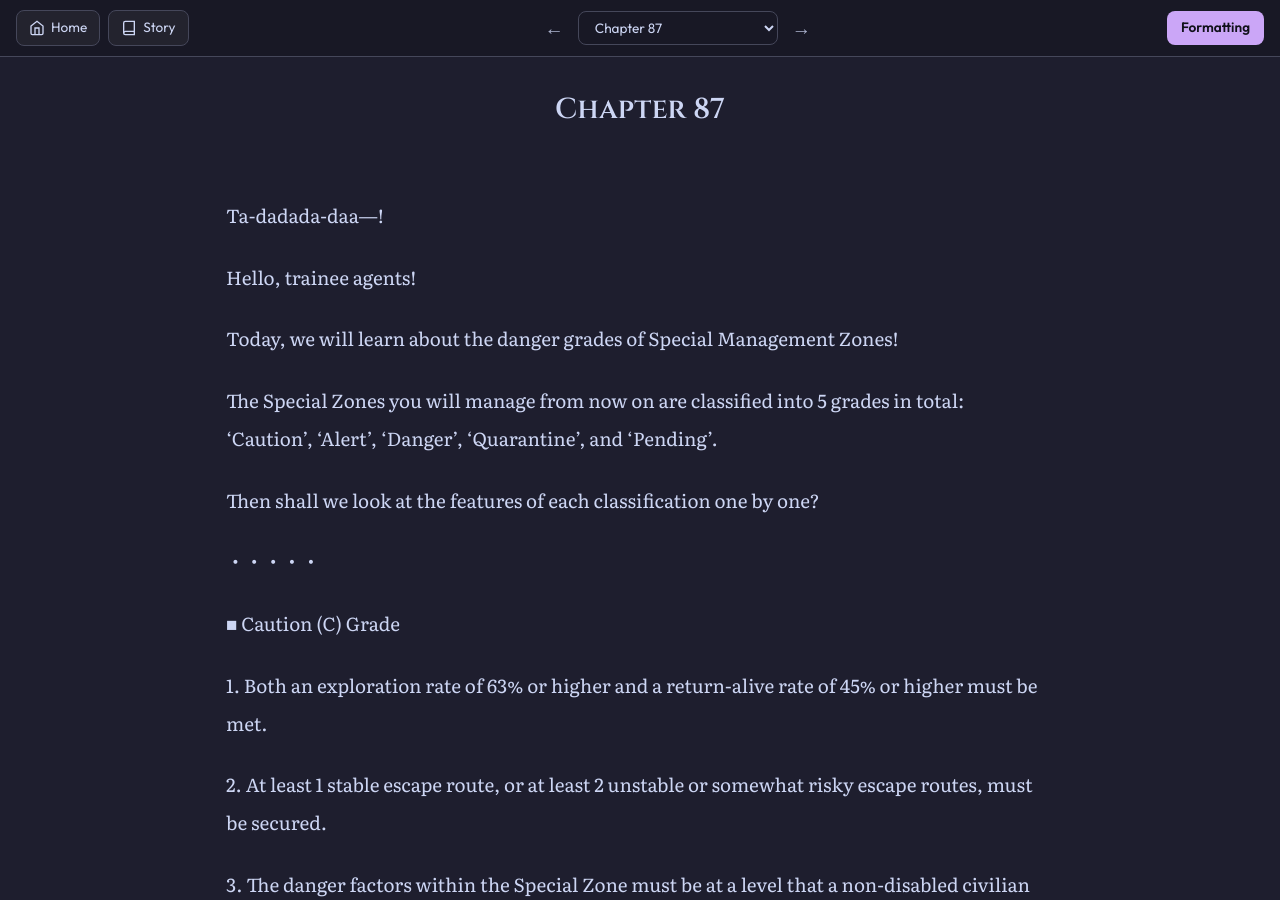
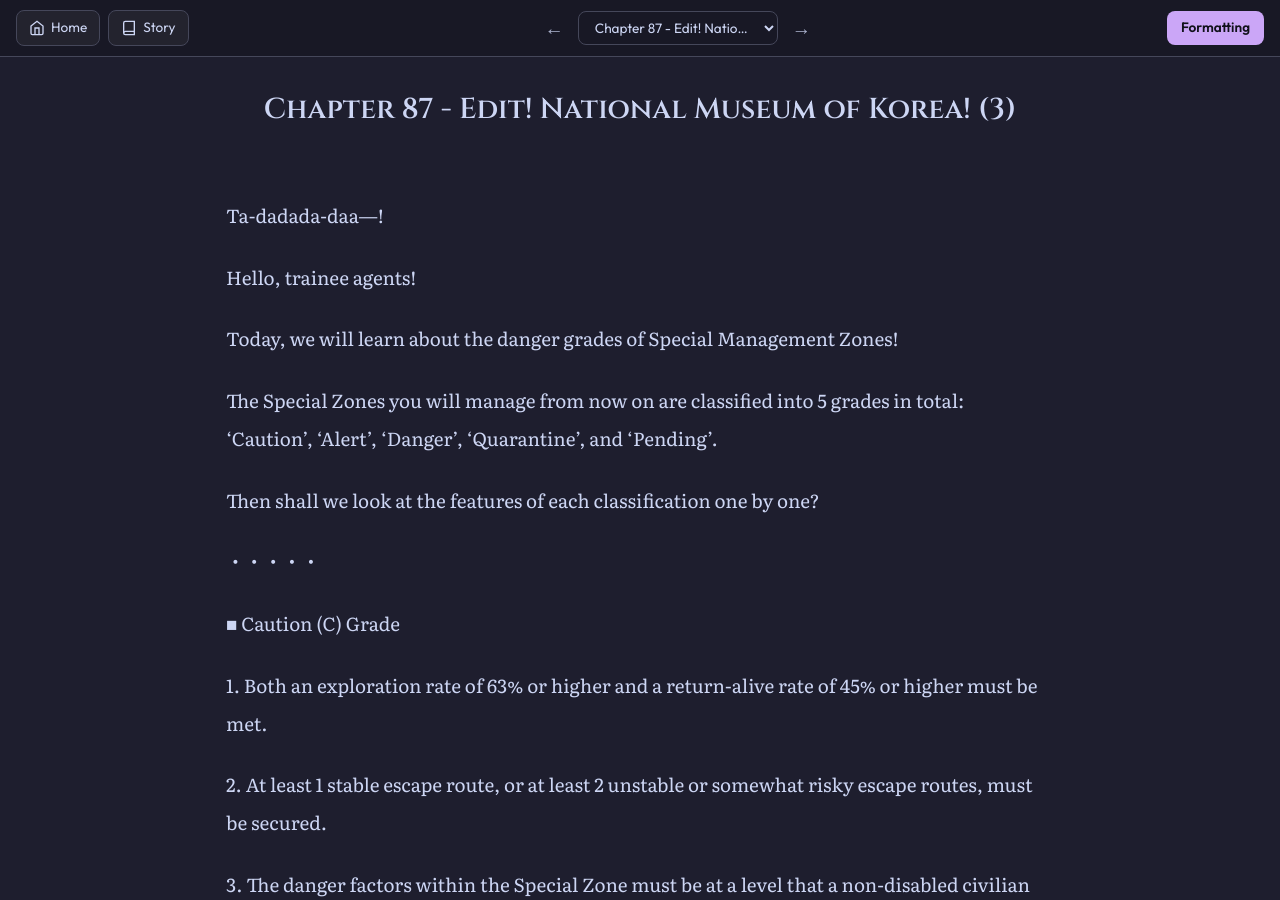
Before and after one commit to soleumn/soleumn.github.io, a Jekyll site: the page built from _chapters/esg/ch87.md, in a window 1280 px wide and 900 px high. Built offline with Jekyll 4.4.1, drawn with Linux system fonts in a browser that asks for light colours; comment, search, counter and statistics services are not loaded.

Commit message:
Update ch87.md

```diff
--- a/_chapters/esg/ch87.md
+++ b/_chapters/esg/ch87.md
@@ -1,5 +1,5 @@
 ---
-title: "Chapter 87"
+title: "Chapter 87 - Edit! National Museum of Korea! (3)"
 categories: esg
 capitulo: 87
 ---
```
